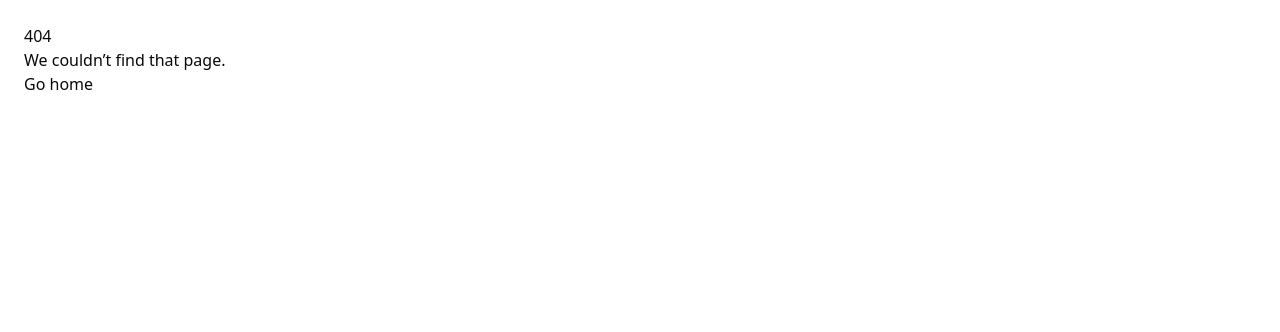
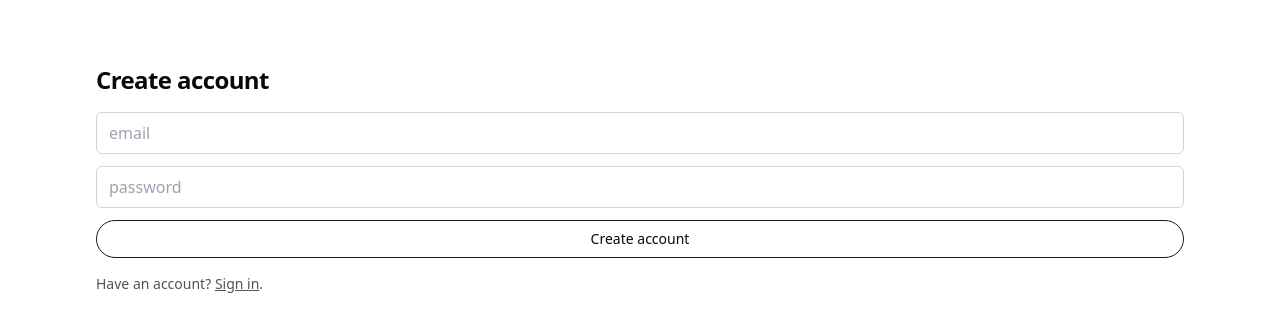
Before and after one commit to josephchalifoux/WestlawAI, a Next.js app: page /signup in a window 1280 px wide. Before the commit this address had no page. Shown: the top 332 px of the page. Built offline with nearby package versions, Linux system fonts and the light colour scheme; no server answers.

Commit message:
Create page.tsx

```diff
--- /dev/null
+++ b/app/(auth)/signup/page.tsx
@@ -0,0 +1,41 @@
+'use client'
+import { supabase } from '../../../lib/supabase/client'
+import { useRouter } from 'next/navigation'
+import { useState } from 'react'
+
+export default function SignUpPage() {
+  const router = useRouter()
+  const [email, setEmail] = useState('')
+  const [password, setPassword] = useState('')
+  const [loading, setLoading] = useState(false)
+  const [error, setError] = useState<string | null>(null)
+
+  async function onSubmit(e: React.FormEvent) {
+    e.preventDefault()
+    setLoading(true); setError(null)
+    const { error } = await supabase.auth.signUp({ email, password })
+    setLoading(false)
+    if (error) { setError(error.message); return }
+    router.push('/draft')
+  }
+
+  return (
+    <main className="container max-w-md py-16">
+      <h1 className="mb-4 text-2xl font-semibold tracking-tight">Create account</h1>
+      <form onSubmit={onSubmit} className="grid gap-3">
+        <input className="rounded-md border border-zinc-300 px-3 py-2" placeholder="email"
+               type="email" value={email} onChange={e=>setEmail(e.target.value)} required />
+        <input className="rounded-md border border-zinc-300 px-3 py-2" placeholder="password"
+               type="password" value={password} onChange={e=>setPassword(e.target.value)} required />
+        {error && <p className="text-sm text-red-600">{error}</p>}
+        <button disabled={loading}
+                className="rounded-full border border-zinc-900 px-4 py-2 text-sm font-medium hover:bg-zinc-900 hover:text-white">
+          {loading ? 'Creating…' : 'Create account'}
+        </button>
+      </form>
+      <p className="mt-4 text-sm text-zinc-600">
+        Have an account? <a className="underline" href="/signin">Sign in</a>.
+      </p>
+    </main>
+  )
+}
```
